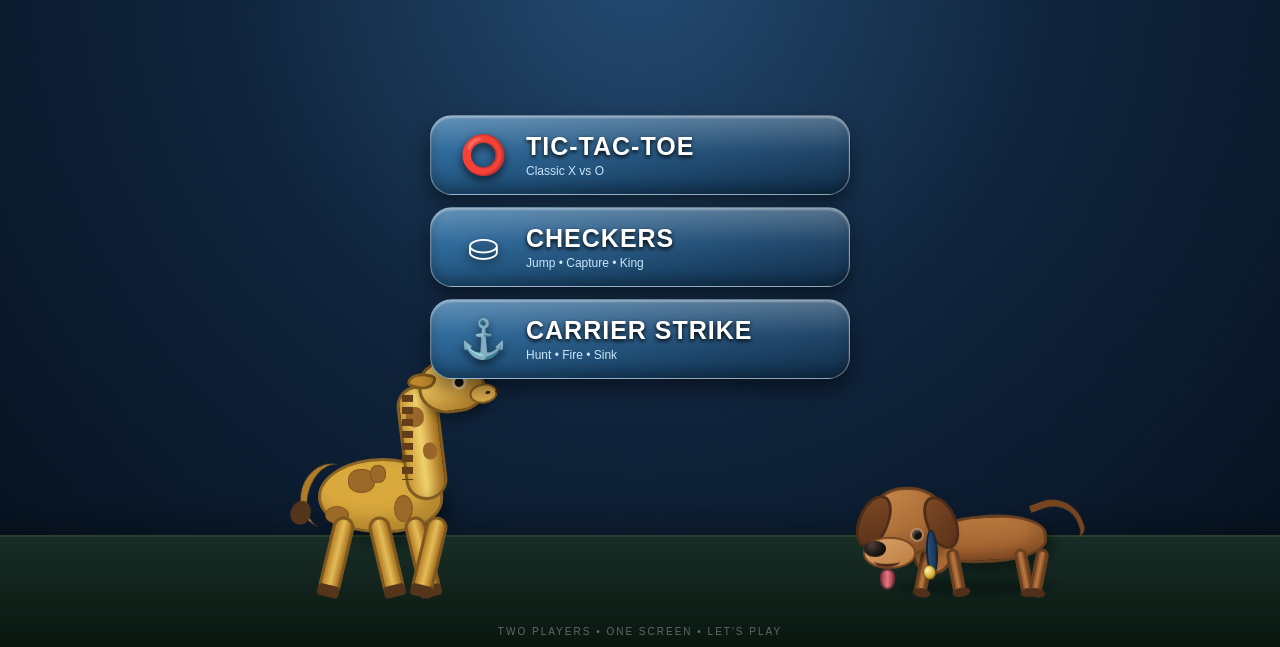
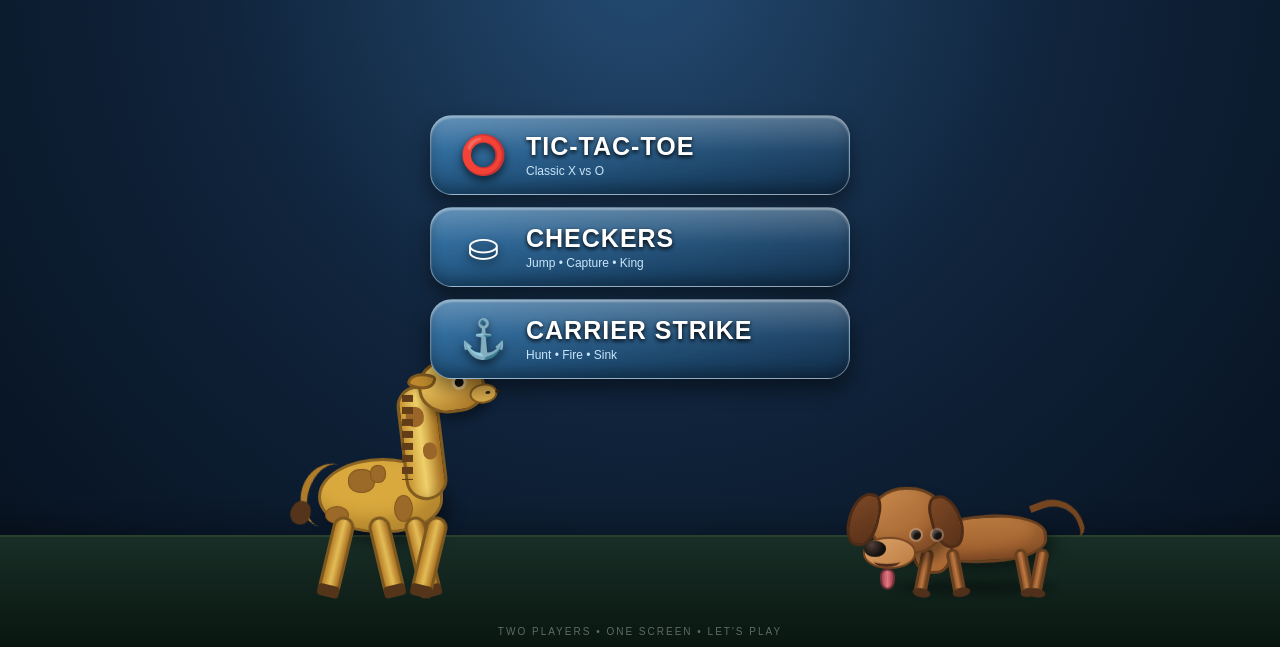
Before and after one commit to chunter-gh/games, a website: page index.html in a window 1280 px wide. Shown: the part 153-800 px from the top of the page. Drawn offline with Linux system fonts and the light colour scheme.

Commit message:
Update index.html

```diff
--- a/index.html
+++ b/index.html
@@ -799,25 +799,25 @@ body {
 
     border: 3px solid #4e2c17;
 
-    z-index: -1;
+    z-index: -2;
 }
 
 .dog-ear.left {
-    left: -14px;
+    left: -24px;
+    top: 2px;
+
+    border-radius: 65% 35% 55% 45%;
+
+    transform: rotate(12deg);
+}
+
+.dog-ear.right {
+    right: -18px;
     top: 4px;
 
-    border-radius: 60% 40% 55% 45%;
-
-    transform: rotate(17deg);
-}
-
-.dog-ear.right {
-    right: -13px;
-    top: 5px;
-
-    border-radius: 40% 60% 45% 55%;
-
-    transform: rotate(-17deg);
+    border-radius: 35% 65% 45% 55%;
+
+    transform: rotate(-14deg);
 }
 
 /* Labrador muzzle */
@@ -867,7 +867,7 @@ body {
     z-index: 4;
 }
 
-/* Labrador eye */
+/* Labrador eyes */
 
 .dog-eye {
     position: absolute;
@@ -884,14 +884,16 @@ body {
     box-shadow:
         0 0 0 2px rgba(255,255,255,.25),
         inset 2px 2px 2px rgba(255,255,255,.25);
+
+    z-index: 6;
 }
 
 .dog-eye.left {
-    left: 40px;
+    left: 39px;
 }
 
 .dog-eye.right {
-    display: none;
+    left: 60px;
 }
 
 /* Friendly mouth */
@@ -952,66 +954,6 @@ body {
     }
 }
 
-/* Collar */
-
-.collar {
-    position: absolute;
-
-    left: 66px;
-    top: 72px;
-
-    width: 12px;
-    height: 45px;
-
-    border-radius: 50%;
-
-    background:
-        linear-gradient(
-            90deg,
-            #284e78,
-            #163354
-        );
-
-    border: 2px solid #10263e;
-
-    transform: rotate(-3deg);
-
-    z-index: 6;
-}
-
-/* Tag */
-
-.tag {
-    position: absolute;
-
-    left: 63px;
-    top: 107px;
-
-    width: 13px;
-    height: 15px;
-
-    border-radius: 50%;
-
-    background:
-        radial-gradient(
-            circle at 35% 30%,
-            #fff5a8,
-            #d3a72f 65%,
-            #805d14
-        );
-
-    border: 1px solid #70500f;
-
-    z-index: 7;
-
-    animation: tagSwing .5s ease-in-out infinite alternate;
-}
-
-@keyframes tagSwing {
-    from { transform: rotate(-10deg); }
-    to   { transform: rotate(12deg); }
-}
-
 /* Long Greyhound-like legs */
 
 .dog-leg {
@@ -1521,6 +1463,7 @@ body {
                 <div class="dog-ear right"></div>
 
                 <div class="dog-eye left"></div>
+                <div class="dog-eye right"></div>
 
                 <div class="dog-muzzle"></div>
 
@@ -1531,9 +1474,6 @@ body {
                 <div class="dog-tongue"></div>
 
             </div>
-
-            <div class="collar"></div>
-            <div class="tag"></div>
 
         </div>
 
```
